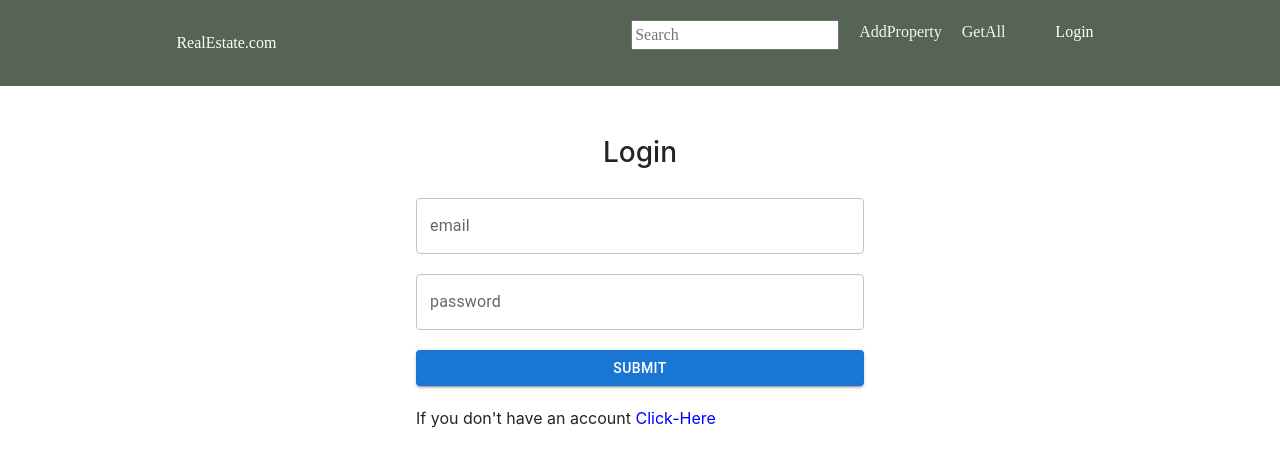
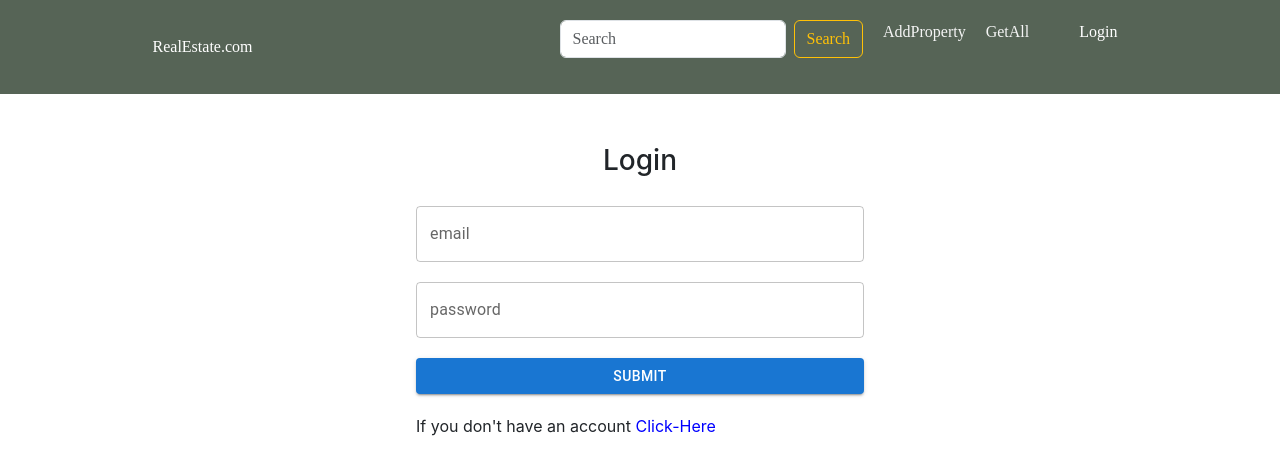
Before and after one commit to Pavun786/RealEstate-FrontEnd, a React (Create React App) app: page / in a window 1280 px wide. Shown: the top 474 px of the page. Built offline with nearby package versions, Linux system fonts and the light colour scheme.

Commit message:
search add

```diff
--- a/src/App.css
+++ b/src/App.css
@@ -16,6 +16,9 @@
 
 }
 
+.search-container{
+  margin: 50px;
+}
 
 
 @media screen and (max-width : 520px){
--- a/src/App.js
+++ b/src/App.js
@@ -9,6 +9,7 @@ import Register from './Register';
 import Login from './Login';
 import ProtectedRoute from './ProtectedRoute';
 import Carousel from './Carousel';
+import SearchData from './SearchData';
 
 
 function App() {
@@ -30,6 +31,7 @@ function App() {
         <Route path="/edit/:id" element={<EditProperty />} />
         <Route path='/register' element={<Register />} />
         <Route path='/' element={<Login />} />
+        <Route path='/search' element={<SearchData/>}/>
       </Routes>
     </div>
   );
--- a/src/Component/Card/PropertyCard.css
+++ b/src/Component/Card/PropertyCard.css
@@ -4,6 +4,7 @@
     gap: 20px;
     padding: 60px;
     background-color:rgb(161, 200, 235);
+
 }
 
 .card{
--- /dev/null
+++ b/src/Component/Context/Search.js
@@ -0,0 +1,20 @@
+import { useState, useContext, createContext } from "react";
+
+const SearchContext = createContext();
+const SearchProvider = ({ children }) => {
+  const [auth, setAuth] = useState({
+    keyword: "",
+    results: [],
+  });
+
+  return (
+    <SearchContext.Provider value={[auth, setAuth]}>
+      {children}
+    </SearchContext.Provider>
+  );
+};
+
+// custom hook
+const useSearch = () => useContext(SearchContext);
+
+export { useSearch, SearchProvider };
--- a/src/Component/Navbar/Navbar.js
+++ b/src/Component/Navbar/Navbar.js
@@ -1,14 +1,16 @@
-import { useState } from "react";
+import { useContext, useState } from "react";
 import "../Navbar/Navbar.css"
 import MenuIcon from '@mui/icons-material/Menu';
 import {Link, useNavigate} from "react-router-dom"
+import SearchInput from "../../SearchInput.js"
 
-function Navbar (){
+function Navbar ({children}){
 
   const [show,setShow] = useState(true)
   const token = localStorage.getItem("token")
   const user = localStorage.getItem("user")
   const navigate = useNavigate()
+
 
   const handleChage = () =>{
       setShow(!show)
@@ -21,6 +23,7 @@ function Navbar (){
   }
 
 
+
     return(
         <nav>
          <div className="logo">
@@ -28,7 +31,9 @@ function Navbar (){
          </div>
         <ul className={show ? "showMenu" : ""}>
 
-            <li> <input placeholder="Search"></input></li>
+            <li>
+           <SearchInput/>
+            </li>
             <li><Link to="/addnew">AddProperty</Link></li>
             <li><Link to="/home">GetAll</Link></li>
 
--- /dev/null
+++ b/src/SearchData.js
@@ -0,0 +1,70 @@
+import { useSearch } from "./Component/Context/Search";
+import Card from '@mui/material/Card';
+import CardActions from '@mui/material/CardActions';
+import CardContent from '@mui/material/CardContent';
+import Button from '@mui/material/Button';
+import Typography from '@mui/material/Typography';
+import {useState,useEffect,useContext} from "react"
+import { useNavigate } from "react-router-dom";
+import { API } from "./Global";
+
+ function SearchData(){
+    const [values, setValues] = useSearch();
+    console.log(values)
+    const navigate = useNavigate()
+
+    // const deleteFunction = async(id)=>{
+
+    //     try{
+    //     let data = await fetch(`${API}/property/${id}`,{
+    //       method:"DELETE",
+    //       headers : {
+    //         "Auth" : localStorage.getItem("token")
+    //       }
+    //    })
+    //    let res = await data.json()
+
+    //    if(data.status == 200){
+    //      alert("Property deleted successfully")
+    //      navigate("/home")
+    //    }
+    //    }catch(err){
+    //       alert(err.message)
+    //    }
+
+    //   }
+    return(
+        <div className='search-container'>
+
+        { values.results && values.results.map((ele,index)=>{
+            return(
+              <Card sx={{ maxWidth: 345 }} className='card'>
+
+              <CardContent>
+                <div className='card-head'>
+                <Typography gutterBottom variant="h5" component="div">
+                  {ele.propertyType}
+                </Typography>
+                <Typography variant="body2" color="text.secondary">
+                 Rs.{ele.price}
+                </Typography>
+                </div>
+                <Typography variant="body2" color="text.secondary" className='location'>
+                 {ele.location}
+                </Typography>
+                <Typography variant="body2" color="text.secondary">
+                 {ele.description}
+                </Typography>
+              </CardContent>
+              <CardActions>
+                {/* <Button size="small" onClick={()=> navigate(`/edit/${ele._id}`)}>Edit</Button>
+                <Button size="small" onClick={()=> deleteFunction(ele._id)}>Delete</Button> */}
+              </CardActions>
+                  </Card>
+            )
+         })}
+
+      </div>
+    )
+ }
+ export default SearchData;
--- /dev/null
+++ b/src/SearchInput.js
@@ -0,0 +1,55 @@
+import React from "react";
+import { useSearch } from "./Component/Context/Search";
+import { useNavigate } from "react-router-dom";
+import { API } from "./Global";
+
+
+function SearchInput(){
+  const [values, setValues] = useSearch();
+  const navigate = useNavigate();
+
+  const handleSubmit = async (e) => {
+    e.preventDefault();
+
+     try{
+        const data = await fetch(`${API}/property/${values.keyword}`,{
+            method : "GET",
+            headers:{
+               "Auth": localStorage.getItem("token")
+            }
+        })
+
+        const res = await data.json()
+
+        if(data.status == 200){
+            setValues({ ...values, results: res });
+            navigate("/search")
+        }
+     }catch(err){
+        console.log(err)
+     }
+  };
+  return (
+    <div>
+      <form
+        className="d-flex search-form"
+        role="search"
+        onSubmit={handleSubmit}
+      >
+        <input
+          className="form-control me-2"
+          type="search"
+          placeholder="Search"
+          aria-label="Search"
+          value={values.keyword}
+          onChange={(e) => setValues({ ...values, keyword: e.target.value })}
+        />
+        <button className="btn btn-outline-warning" type="submit">
+          Search
+        </button>
+      </form>
+    </div>
+  );
+};
+
+export default SearchInput;
--- a/src/index.js
+++ b/src/index.js
@@ -4,13 +4,17 @@ import './index.css';
 import App from './App';
 import reportWebVitals from './reportWebVitals';
 import { BrowserRouter } from 'react-router-dom';
+import { SearchProvider } from './Component/Context/Search';
+
 
 const root = ReactDOM.createRoot(document.getElementById('root'));
 root.render(
   <React.StrictMode>
+    <SearchProvider>
     <BrowserRouter>
     <App />
     </BrowserRouter>
+    </SearchProvider>
   </React.StrictMode>
 );
 
```
Also changed, not shown: src/Component/Card/PropertyCard.js (+5 -2 lines).
